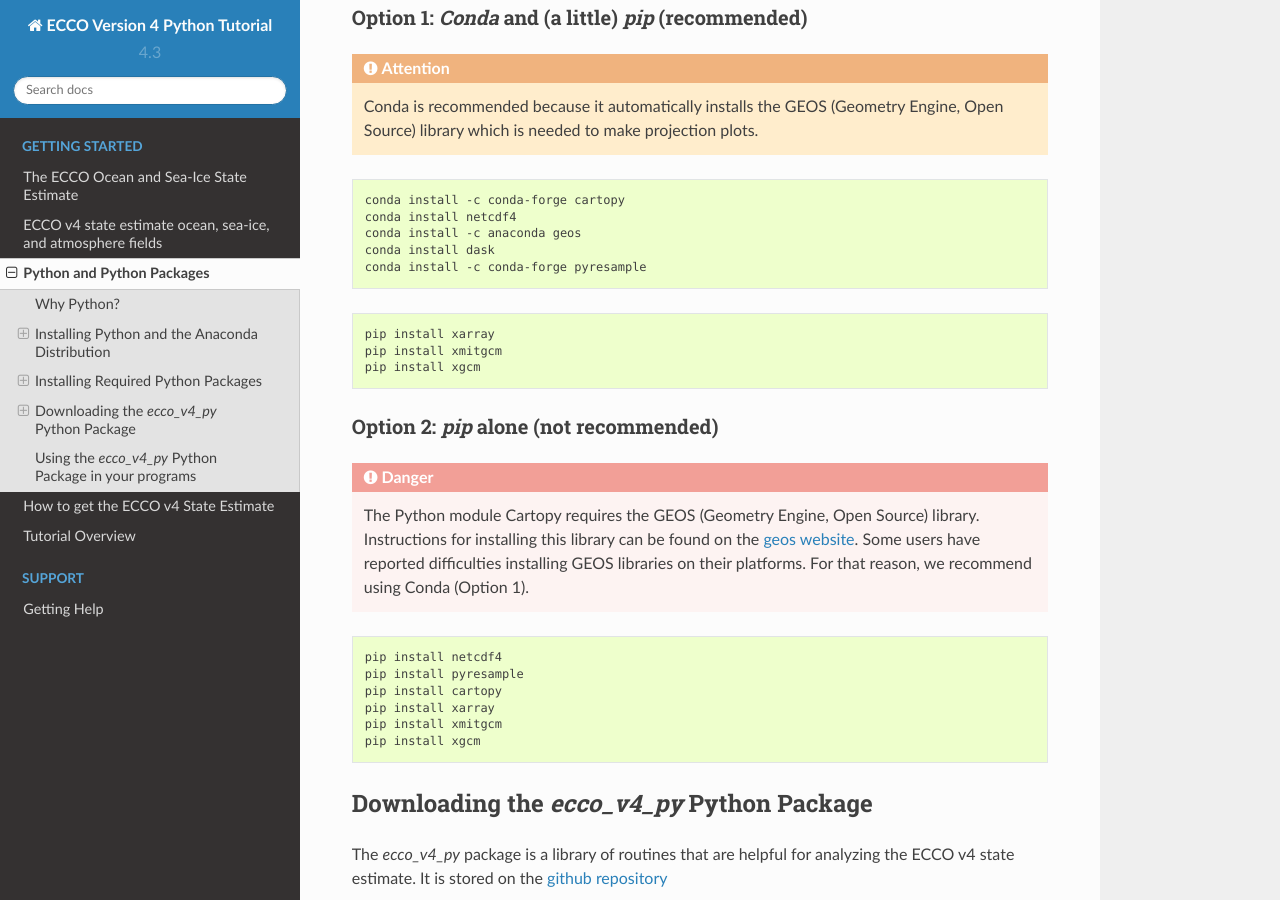
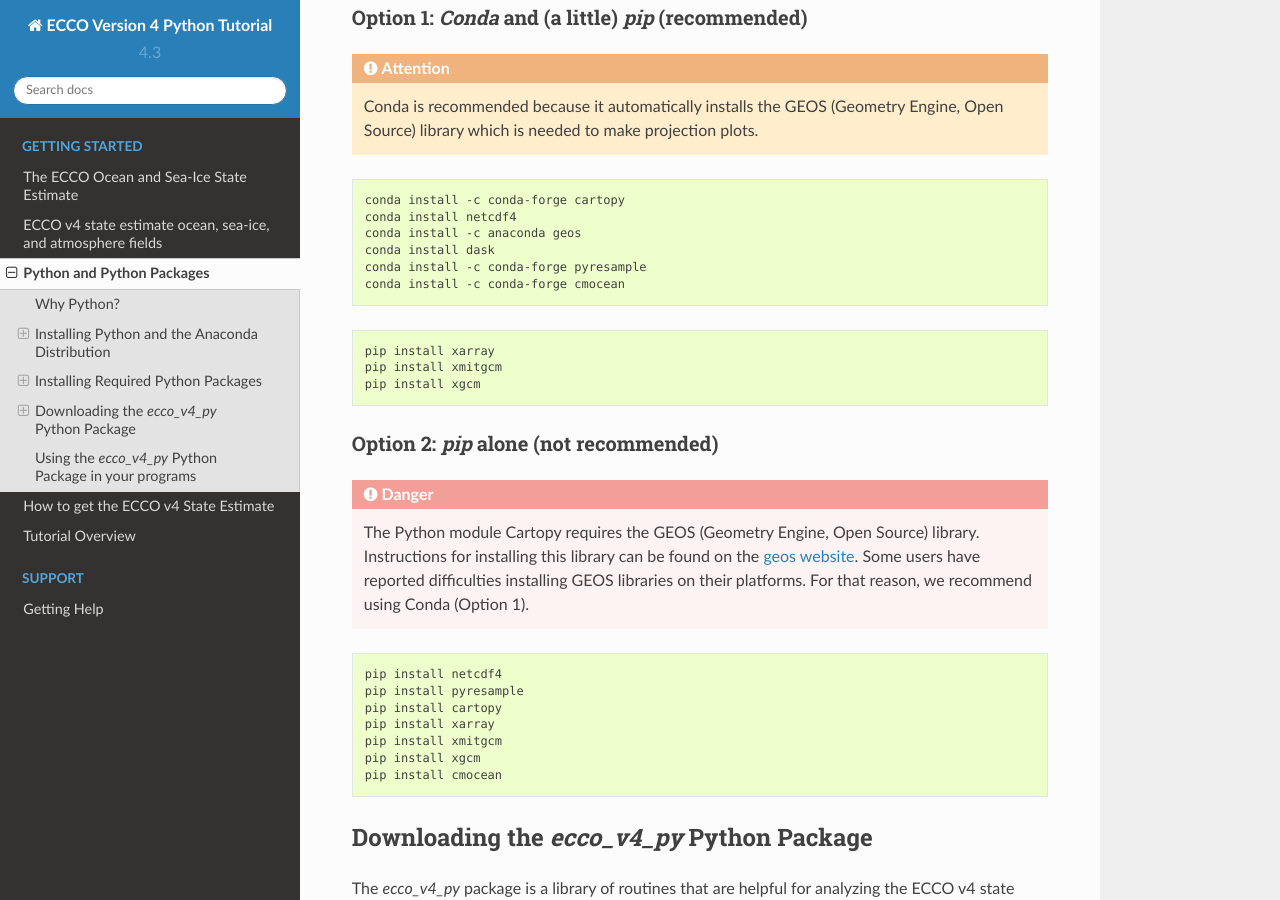
Before and after one commit to ECCO-GROUP/ECCO-v4-Python-Tutorial, a Sphinx documentation site: the page built from doc/Installing_Python_and_Python_Packages.rst, in a window 1280 px wide and 900 px high, scrolled down 1312 px. Built offline with Sphinx 7.4.7 and the Read the Docs theme 2.0.0, drawn with Linux system fonts in a browser that asks for light colours; formulas are drawn with MathJax 3; pages that are not in the unit, such as notebooks, are missing from menus.

Commit message:
Update Installing_Python_and_Python_Packages.rst

```diff
--- a/doc/Installing_Python_and_Python_Packages.rst
+++ b/doc/Installing_Python_and_Python_Packages.rst
@@ -74,6 +74,7 @@ Option 1: *Conda* and (a little) *pip* (recommended)
     conda install -c anaconda geos
     conda install dask
     conda install -c conda-forge pyresample
+    conda install -c conda-forge cmocean
 
 .. code-block:: bash
 
@@ -98,6 +99,7 @@ Option 2: *pip* alone (not recommended)
     pip install xarray
     pip install xmitgcm
     pip install xgcm
+    pip install cmocean
 
 
 
```
